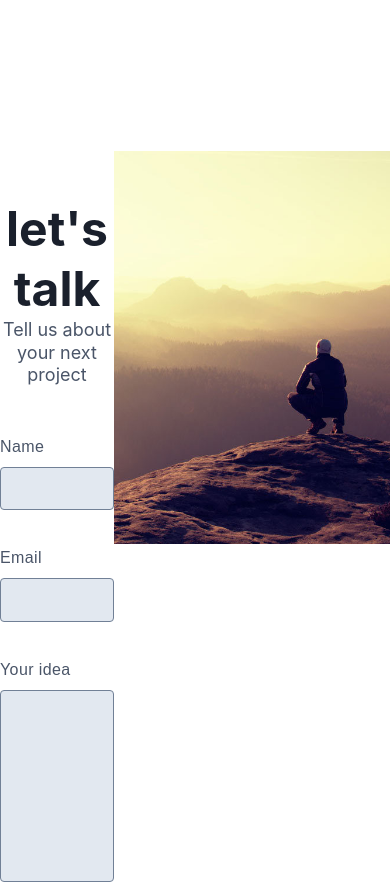
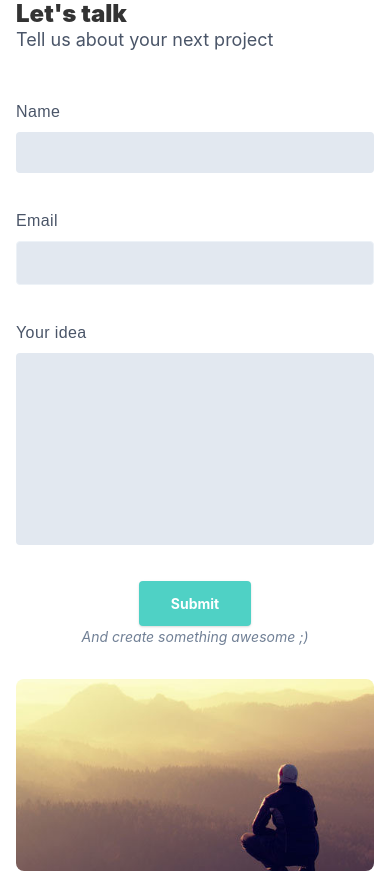
Before and after one commit to Kimot-io/Kimot-io.github.io, an Angular app: page / in a window 390 px wide. Shown: the part 7020-7904 px from the top of the page. Built offline with nearby package versions, Linux system fonts and the light colour scheme.

Commit message:
- Mobile-first component Contact  - Se remueve APP-CAREERS  - Cambio de estilos form (borders, image rounded, etc)

```diff
--- a/src/app/app.component.html
+++ b/src/app/app.component.html
@@ -5,5 +5,5 @@
 <app-team></app-team>
 <app-technologies></app-technologies>
 <app-contact></app-contact>
-<app-careers></app-careers>
+<!-- <app-careers></app-careers> -->
 <app-footer></app-footer>
--- a/src/app/components/contact/contact.component.html
+++ b/src/app/components/contact/contact.component.html
@@ -1,57 +1,73 @@
-<section class="pt-40 pb-40">
-  <div class="flex justify-center pt-24">
-    <div class="tec-item text-center w-1/2">
+<section class="my-16">
 
-      <div class="pt-12">
-        <div id="contact-form" class="centered-item">
-          <h2 class="text-5xl text-gray-900 leading-tight lowercase font-bold">Let's talk</h2>
+  <div class="container mx-auto">
+    <div class="flex flex-wrap">
+
+      <!-- HEADER & FORM -->
+      <div class="w-full sm:w-1/2 p-4">
+
+        <!-- HEADER -->
+        <div class="pt-6">
+          <div>
+            <h2 class="leading-tight font-black text-gray text-2xl md:text-3xl lg:text-5xl">Let's talk</h2>
             <p class="text-gray-700 leading-tight text-lg">Tell us about your next project</p>
           </div>
         </div>
 
-      <div class="pt-12" style="text-align: -webkit-center;">
+        <!-- FORM -->
+        <div class="pt-12">
           <form class="w-full max-w-lg">
+
             <div class="flex flex-wrap -mx-3 mb-6">
               <div class="w-full px-3">
                 <label class="form-text block tracking-wide text-gray-700 text-xs mb-2" for="grid-password">
                   Name
                 </label>
-              <input class="appearance-none block w-full border-solid border-4 border-gray-600 bg-gray-300 text-gray-700 border border-gray-200 rounded py-3 px-4 mb-3 leading-tight focus:outline-none focus:bg-white focus:border-gray-500" id="nick" type="text">
+                <input
+                  class="appearance-none block w-full bg-gray-300 text-gray-700 rounded py-3 px-4 mb-3 leading-tight focus:outline-none focus:bg-white"
+                  id="nick" type="text">
               </div>
             </div>
+
             <div class="flex flex-wrap -mx-3 mb-6">
               <div class="w-full px-3">
                 <label class="form-text block tracking-wide text-gray-700 text-xs mb-2" for="grid-password">
                   Email
                 </label>
-              <input class="appearance-none block w-full border-solid border-4 border-gray-600 bg-gray-300 text-gray-700 border border-gray-200 rounded py-3 px-4 mb-3 leading-tight focus:outline-none focus:bg-white focus:border-gray-500" id="email" type="email">
+                <input
+                  class="appearance-none block w-full bg-gray-300 text-gray-700 border border-gray-200 rounded py-3 px-4 mb-3 leading-tight focus:outline-none focus:bg-white"
+                  id="email" type="email">
               </div>
             </div>
+
             <div class="flex flex-wrap -mx-3 mb-6">
               <div class="w-full px-3">
                 <label class="form-text block tracking-wide text-gray-700 text-xs mb-2" for="grid-password">
                   Your idea
                 </label>
-              <textarea class=" no-resize appearance-none border-solid border-4 border-gray-600 block w-full bg-gray-300 text-gray-700 border border-gray-200 rounded py-3 px-4 mb-3 leading-tight focus:outline-none focus:bg-white focus:border-gray-500 h-48 resize-none" id="message"></textarea>
+                <textarea
+                  class=" no-resize appearance-none block w-full bg-gray-300 text-gray-700 rounded py-3 px-4 mb-3 leading-tight focus:outline-none focus:bg-white h-48 resize-none"
+                  id="message"></textarea>
               </div>
             </div>
-          <div class="centered md:flex md:items-center">
-            <div>
-              <button class="shadow bg-teal-400 hover:bg-teal-400 focus:shadow-outline focus:outline-none text-white font-bold font-xl py-3 px-8 rounded" type="button">
+
+            <div class="flex flex-col justify-center">
+              <button
+                class="w-auto mx-auto shadow bg-teal-400 hover:bg-teal-600 focus:shadow-outline focus:outline-none text-white font-bold font-xl py-3 px-8 rounded"
+                type="button">
                 Submit
               </button>
-              <p class="text-gray-600 text-base italic">And create something awesome ;)</p>
-            </div>
+              <p class="text-gray-600 text-center"><i>And create something awesome ;)</i></p>
             </div>
           </form>
         </div>
       </div>
 
-    <div class="tec-item">
-      <div>
-          <img class="footer-icon" src="../../../assets/images/others/contact-photo.png">
+      <!-- PHOTO -->
+      <div class="w-full sm:w-1/2 p-4">
+        <img class="rounded-lg object-cover sm:object-contain h-48 sm:h-auto w-full mx-auto" src="../../../assets/images/others/contact-photo.png">
+      </div>
+    </div>
   </div>
 
-    </div>
-  </div>
 </section>
```
Also changed, not shown: 1 other file (tests, documents, lock files or other folders). Lines whose indentation alone changed are shown as unchanged.
